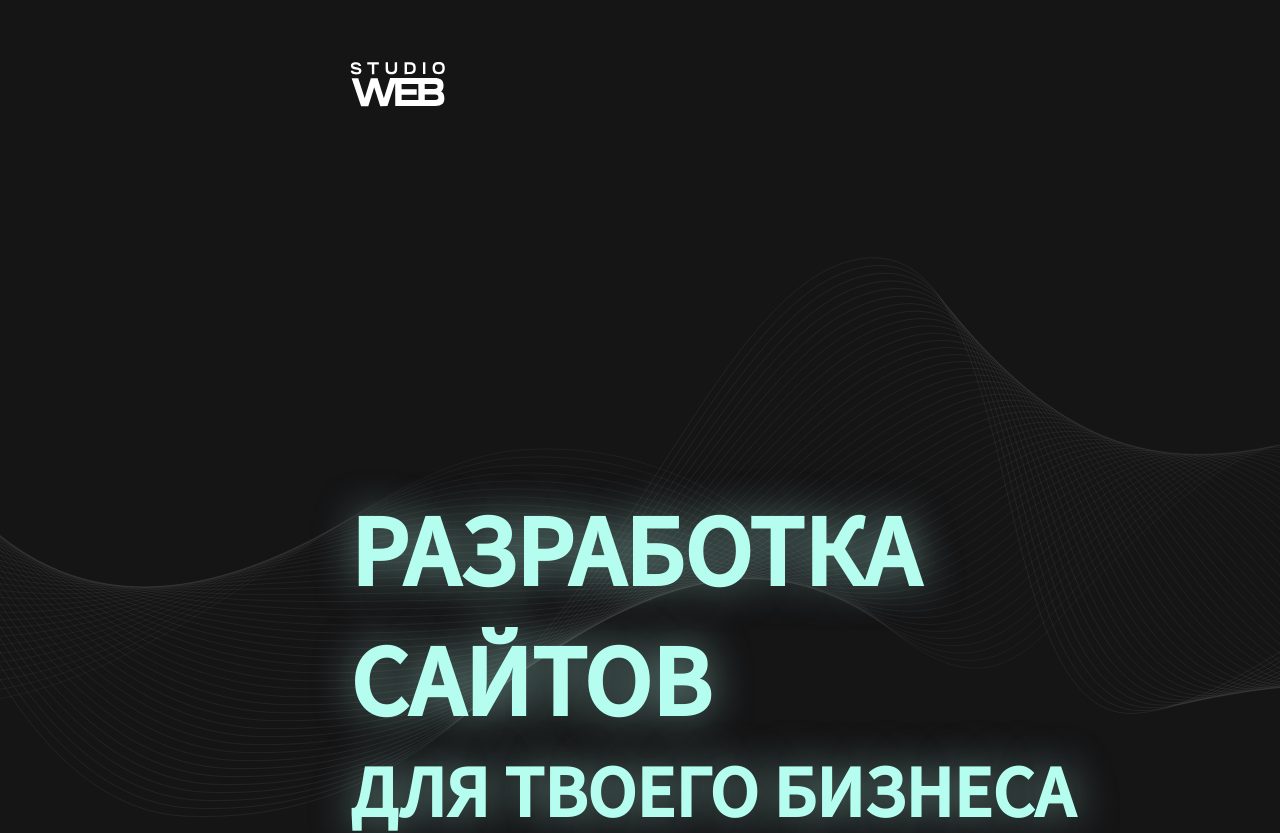
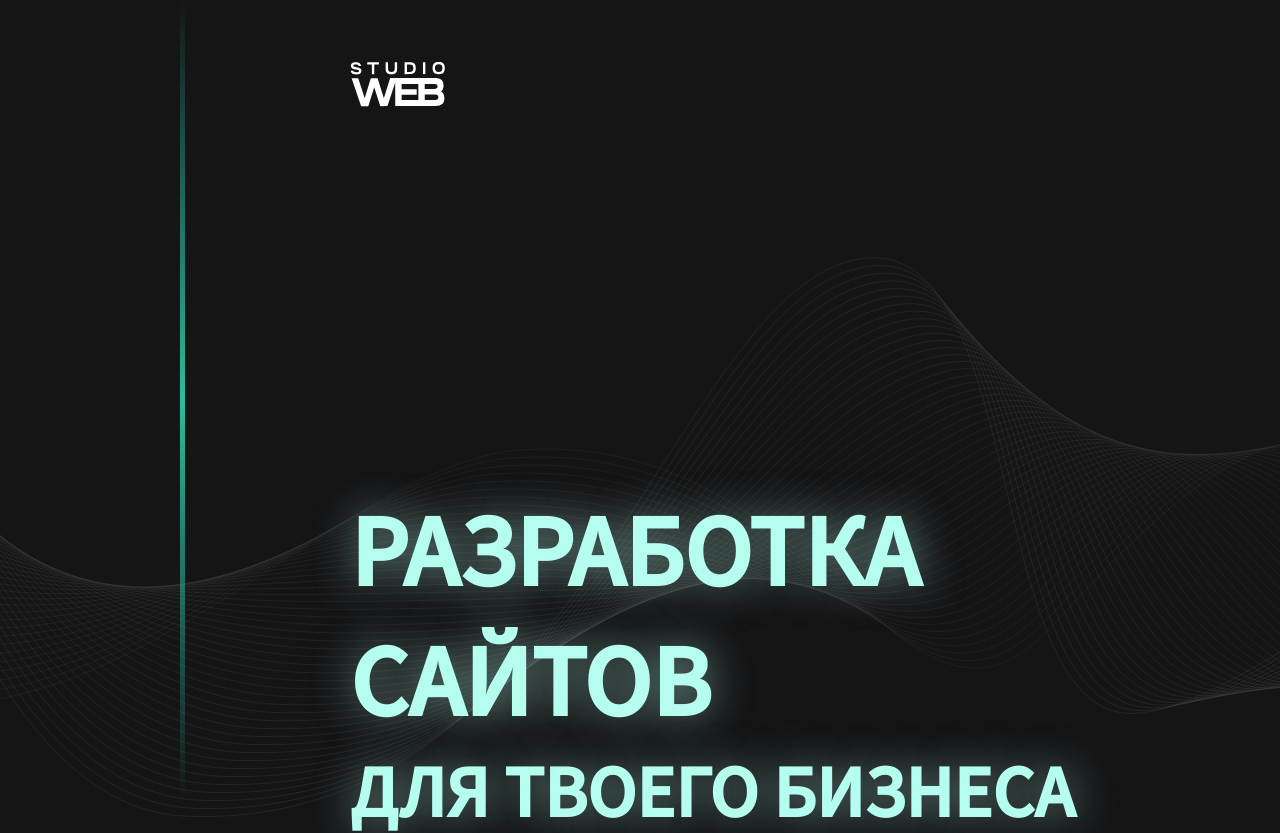
Before and after one commit to EHoTiNKA/testLending, a React (Vite) app: page / in a window 1280 px wide. Shown: the top 833 px of the page. Built offline with nearby package versions, Linux system fonts and the light colour scheme.

Commit message:
addSideNav

```diff
--- a/src/widgets/FirstBody.jsx
+++ b/src/widgets/FirstBody.jsx
@@ -2,6 +2,7 @@ import "./styles/FirstBody.scss";
 import OvalButton from "../component/OvalButton";
 import humanSvg from "../assets/humanPNG.png";
 import ellipse from "../assets/ellipseBehHuman.png";
+import SideNav from "./SideNav";
 
 
 const FirstBody = () => {
@@ -24,6 +25,8 @@ const FirstBody = () => {
         <img src={ellipse} alt="crygi" className="elipse" />
         <img src={humanSvg} alt="human" className="human" />
       </div>
+
+      <SideNav />
     </div>
   );
 };
--- /dev/null
+++ b/src/widgets/SideNav.jsx
@@ -0,0 +1,12 @@
+import "./styles/SideNav.scss"
+
+
+const SideNav = () => {
+    return(
+        <div className="sideNav">
+
+        </div>
+    );
+};
+
+export default SideNav;
--- /dev/null
+++ b/src/widgets/styles/SideNav.scss
@@ -0,0 +1,17 @@
+.sideNav{
+    height: 100dvh;
+    width: 185px;
+
+    border-image-source: linear-gradient(
+        to top,
+        #2abc9f00,
+        #2ABC9E 50%,
+        #2abc9f00
+      );
+      border-right: 5px solid;
+      border-image-slice: 1;
+
+      position: fixed;
+      top: 0;
+      left: 0;
+}
```
